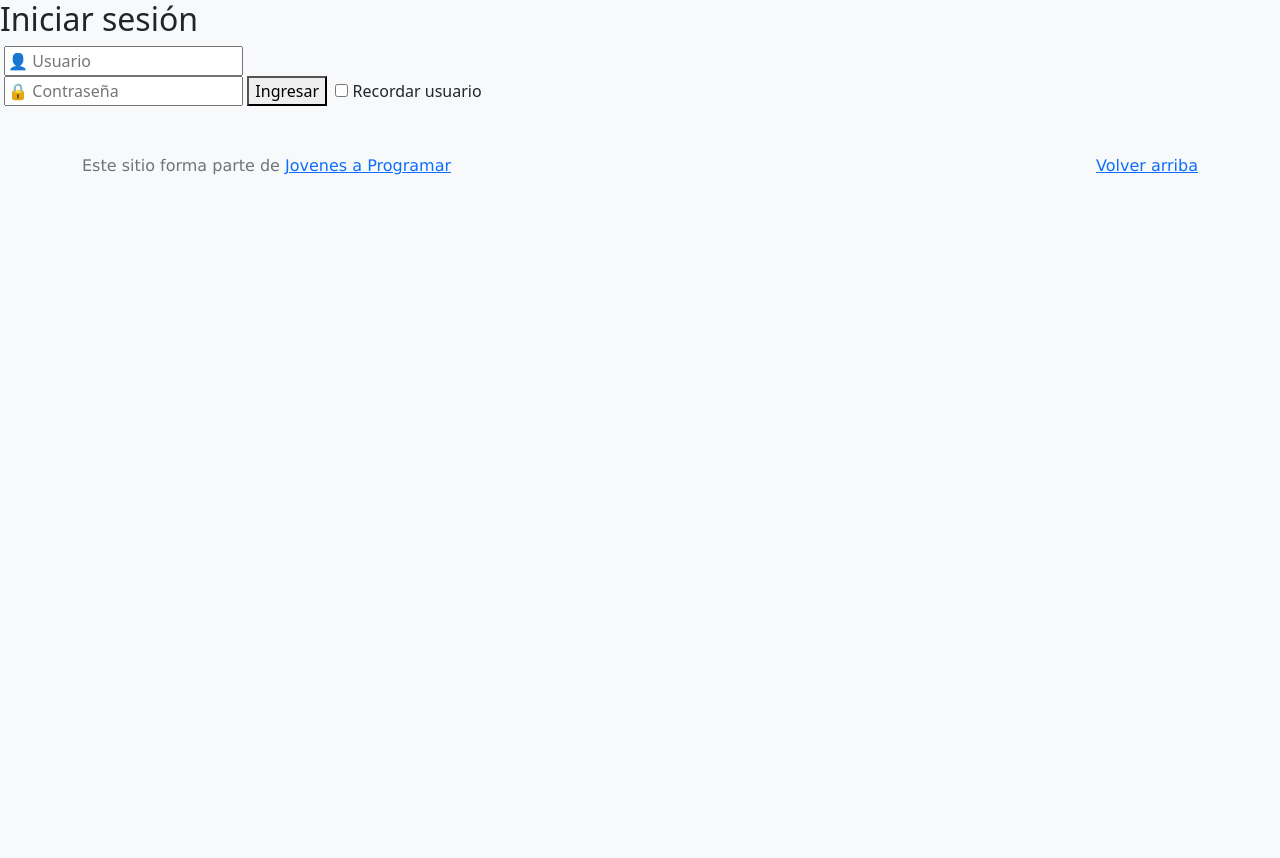
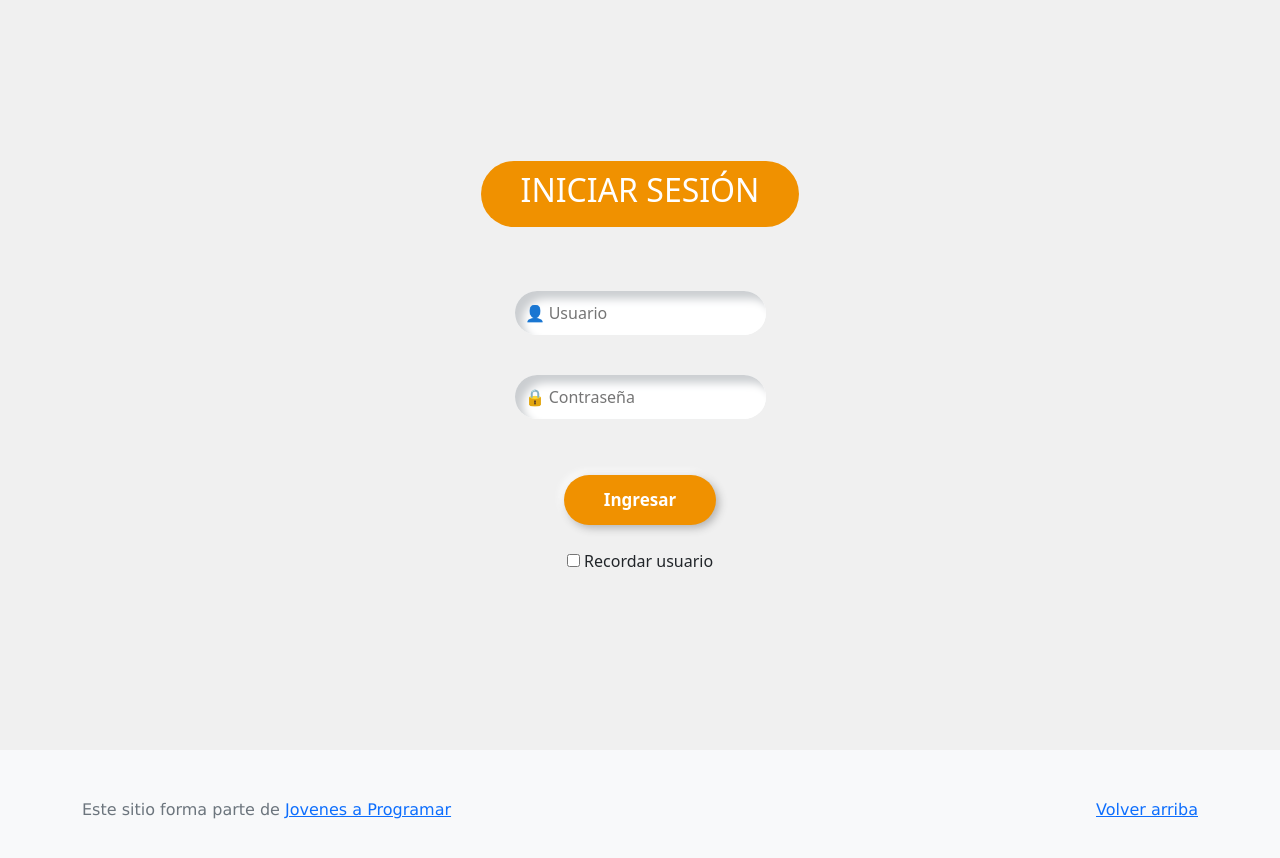
Before and after one commit to camilacamacho421/ProyectoFinal, a plain HTML site: page login.html in a window 1280 px wide. Before the commit the page ends 800 px from the top, so only its background shows below. Drawn offline with Linux system fonts and the light colour scheme.

Commit message:
Cambios css

```diff
--- a/css/styles.css
+++ b/css/styles.css
@@ -190,3 +190,51 @@ a.custom-card:hover {
 }
 
 /*Acá comenzamos*/
+
+.login{
+  display: flex;
+  justify-content: center; /* Centra horizontalmente */
+  align-items: center;     /* Centra verticalmente */
+  height: 750px;           /* Asegura que el body ocupe toda la altura de la ventana */
+  margin: 0;               /* Elimina el margen por defecto del body */
+  background-color: #f0f0f0; /* Color de fondo opcional para ver mejor el contenedor */
+  flex-direction: column;
+}
+
+.titulo{
+  border-radius: 50px;
+  background-color: #F09100;
+  padding: 10px;
+  margin-bottom: 40px;
+  padding-left: 40px;
+  padding-right: 40px;
+  color: white;
+}
+
+/*NO SALIÓ*/
+.usuario,
+.contraseña{
+  padding: 10px;
+  border-radius: 25px;
+  border: #fff;
+  box-shadow: inset 8px 8px 8px #cbced1, inset -8px -8px 8px #fff;
+}
+
+.boton{
+  margin-top: 40px;
+  padding-left: 40px;
+  padding-right: 40px;
+  outline: none;
+  border: none;
+  cursor: pointer;
+  width: 100%;
+  height: 50px;
+  border-radius: 30px;
+  font-size: 17px;
+  font-weight: 700;
+  color: #ffffff;
+  text-align: center;
+  background-color: #F09100;
+  box-shadow: 3px 3px 8px #b1b1b1, -3px -3px 8px #fff;
+  transition: all 0.2s ease-in-out;
+}
--- a/login.html
+++ b/login.html
@@ -18,16 +18,27 @@
 
 <body>
   <div class="login">
-    <h2>Iniciar sesión</h2>
-    <label for="Usuario"></label>
-    <input type="text" id="Usuario" name="Usuario" placeholder="👤 Usuario" required>
-    <br>
-    <label for="Contraseña"></label>
-    <input type="password" id="Contraseña" name="Contraseña" placeholder="🔒 Contraseña" required>
-    <button type="submit">Ingresar</button>
-    <label for="Recordar"></label>
-    <input type="checkbox" id="Recordar" value="Recordar usuario"> Recordar usuario
-    </form>
+    <div class="titulo"><h2>INICIAR SESIÓN</h2></div>
+
+    <div>
+      <label for="Usuario"></label>
+      <p><input class="usuario" type="text" id="Usuario" name="Usuario" placeholder="👤 Usuario" required></p>
+    </div>
+
+    <div>
+      <label for="Contraseña"></label>
+      <p><input class="contraseña" type="password" id="Contraseña" name="Contraseña" placeholder="🔒 Contraseña" required></p>
+    </div>
+
+    <div>
+      <button class="boton" type="submit">Ingresar</button>
+      <br>
+    </div>
+    <div>
+      <label for="Recordar"></label>
+      <p><input type="checkbox" id="Recordar" value="Recordar usuario"> Recordar usuario</p>
+    </div>
+
 </div>
   <footer class="text-muted">
     <div class="container">
```
